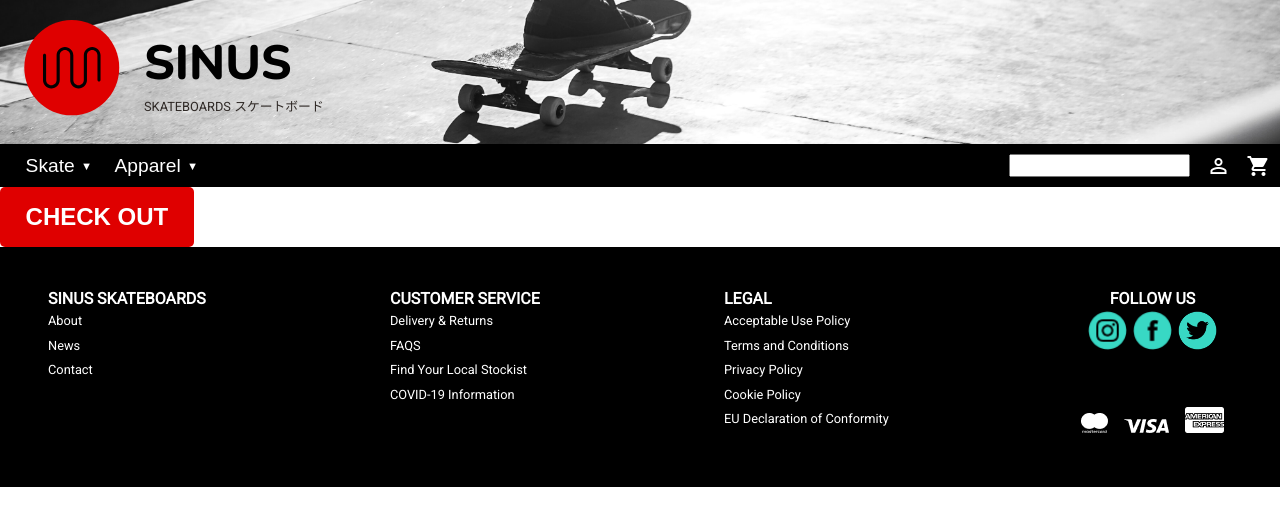
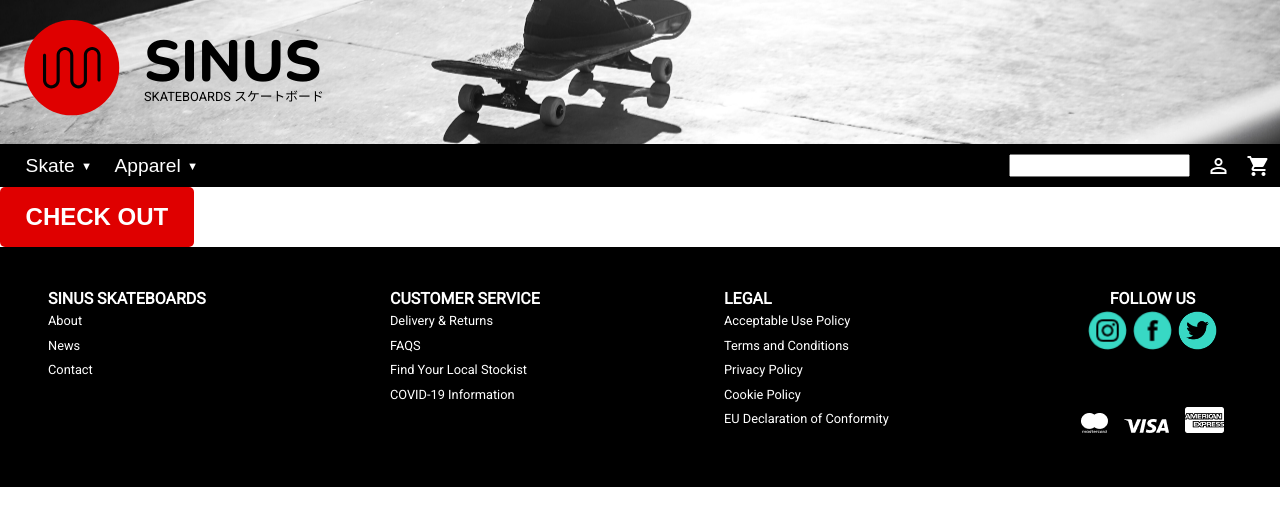
Before and after one commit to shakana0/Sinus-skate-shop, a Vue app: page / in a window 1280 px wide. Shown: the top 526 px of the page. Built offline with nearby package versions, Linux system fonts and the light colour scheme; a web font is replaced by a local one.

Commit message:
adjusted quality background image. adjusted size on sinus text.

```diff
--- a/src/components/Header.vue
+++ b/src/components/Header.vue
@@ -21,7 +21,7 @@ export default {
     display: flex;
     height: 6rem;
     align-items: center;
-    background: url("../assets/img/header-index.jpg"), rgba(255,255,255, 0.5);
+    background: url("../assets/img/header-index3.jpg"), rgba(255,255,255, 0.5);
     background-repeat: no-repeat;
     background-position-y: 57%;
     background-size: 100%;
@@ -37,9 +37,11 @@ export default {
   h1 {
     font-family: 'Nunito', sans-serif;
     font-weight: 800;
-    font-size: 3rem;
+    font-size: 3.6rem;
+    line-height: 0.8;
   }
   p {
     font-size: 0.8rem;
+    color: black;
   }
 </style>
```
Also changed, not shown: src/assets/img/header-index2.jpg (added), src/assets/img/header-index3.jpg (added).
